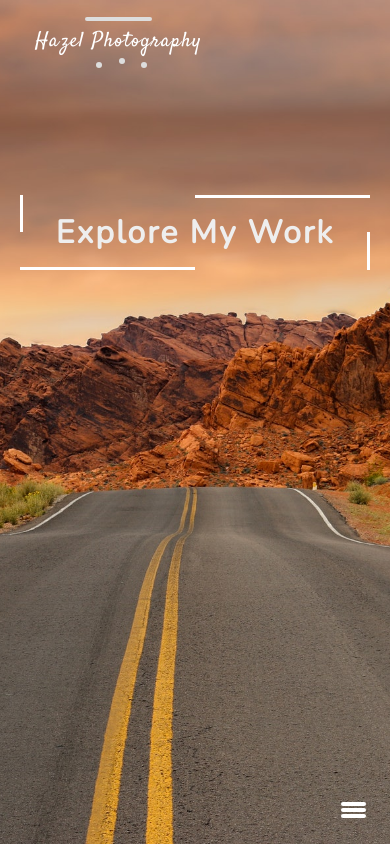
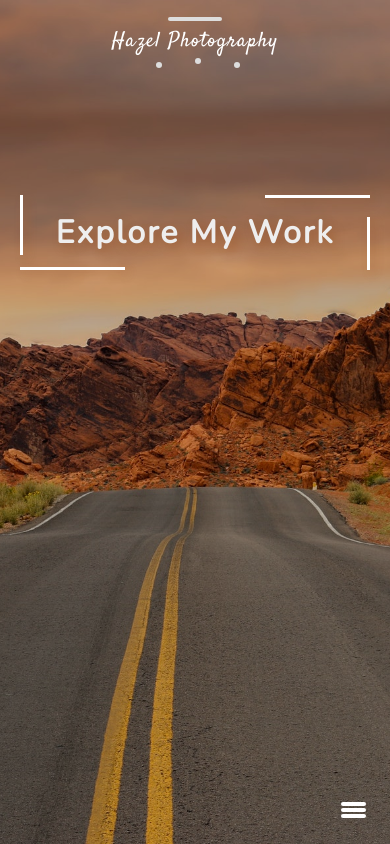
Before and after one commit to raulterhesdev/hazel-photography, a PHP site: page / in a window 390 px wide. Run offline with PHP 8.4, Linux system fonts and the light colour scheme.

Commit message:
fixed logo for phones + added shadow to button

```diff
--- a/css/style.scss
+++ b/css/style.scss
@@ -49,17 +49,32 @@ body {
   font-family: 'Nunito', sans-serif;
 }
 
-#logo {
+.logo-container {
   position: absolute;
-  font-family: 'Satisfy', cursive;
   top: 7px;
   left: 7px;
+  z-index: 10;
   padding: 20px 28px;
+
+  @include phone {
+    padding: 0;
+    left: 0;
+    width: 100%;
+    display: flex;
+    align-items: center;
+    justify-content: center;
+  }
+
+  #logo {
+    font-family: 'Satisfy', cursive;
     font-size: 1.3em;
     letter-spacing: 1.1px;
     color: white;
-  z-index: 10;
     text-decoration: none;
+
+    @include phone {
+      padding: 20px 28px;
+    }
 
     span {
       position: absolute;
@@ -87,6 +102,12 @@ body {
       top: 10px;
       border-radius: 2px;
       left: 35%;
+
+      @include phone {
+        width: 14%;
+        left: 43%;
+      }
+    }
   }
 }
 
@@ -165,7 +186,7 @@ body {
 
     @include phone {
       flex-direction: column;
-      background-color: rgba(209, 116, 56, 0.7);
+      background-color: rgba(209, 116, 56, 1);
       padding: 7px 12px;
     }
 
@@ -249,7 +270,7 @@ body {
     left: 0;
     width: 100%;
     height: 100%;
-    background-color: rgba(0, 0, 0, 0);
+    background-color: rgba(0, 0, 0, 0.2);
     z-index: 1;
   }
 
@@ -263,6 +284,9 @@ body {
     z-index: 15;
     color: #eee;
     position: relative;
+    text-shadow: 4px 4px 10px rgba(152, 72, 21, 0.4);
+    box-shadow: 4px 4px 10px rgba(152, 72, 21, 0);
+    transition: all 0.6s ease;
 
     span {
       position: absolute;
@@ -304,21 +328,28 @@ body {
         background-color: white;
       }
       span:nth-child(1) {
-        width: 50%;
+        box-shadow: 4px 4px 10px rgba(152, 72, 21, 0.3);
+        width: 30%;
       }
       span:nth-child(2) {
-        width: 50%;
+        box-shadow: 4px 4px 10px rgba(152, 72, 21, 0.3);
+        width: 30%;
       }
       span:nth-child(3) {
-        height: 50%;
+        box-shadow: 4px 4px 10px rgba(152, 72, 21, 0.3);
+        height: 70%;
       }
       span:nth-child(4) {
-        height: 50%;
+        box-shadow: 4px 4px 10px rgba(152, 72, 21, 0.3);
+        height: 80%;
       }
     }
   }
 
   .cta:hover {
+    text-shadow: 4px 4px 10px rgba(152, 72, 21, 0);
+    box-shadow: 4px 4px 10px rgba(152, 72, 21, 0.3);
+    transition-delay: 0.9s;
     span {
       background-color: white;
     }
@@ -340,3 +371,8 @@ body {
     }
   }
 }
+
+.section {
+  background-color: salmon;
+  min-height: 100vh;
+}
--- a/index.html
+++ b/index.html
@@ -8,6 +8,7 @@
   </head>
   <body>
     <!-- Logo -->
+    <div class="logo-container">
       <a id="logo" href="index.html">
         <span></span>
         <span></span>
@@ -15,6 +16,7 @@
         <span></span>
         Hazel Photography
       </a>
+    </div>
     <!-- Navigation -->
     <nav id="navigation">
       <div class="links links-hidden">
```
Also changed, not shown: portfolio.html (+44 -3 lines), css/style.css, 1 other file. Lines whose indentation alone changed are shown as unchanged.
